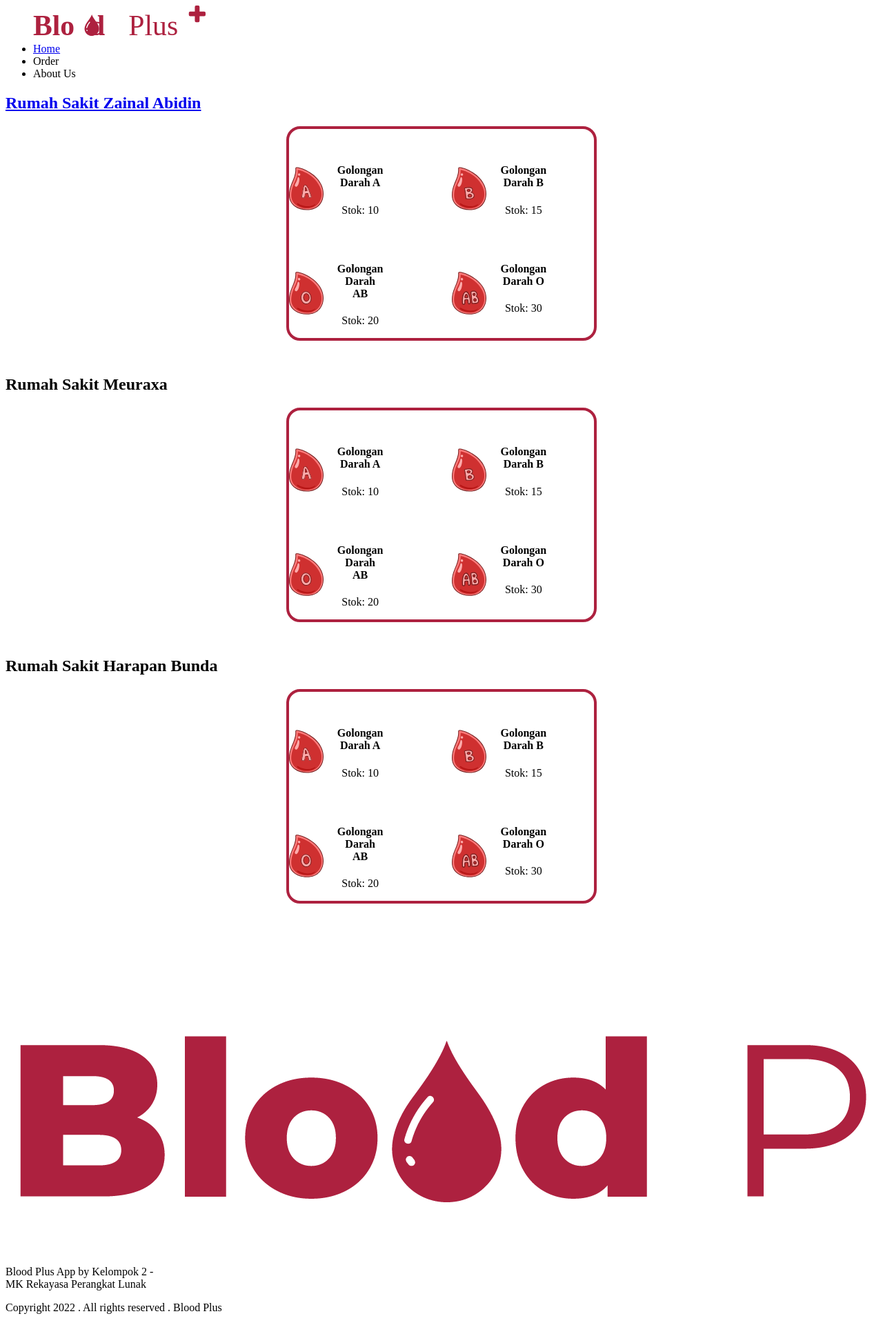
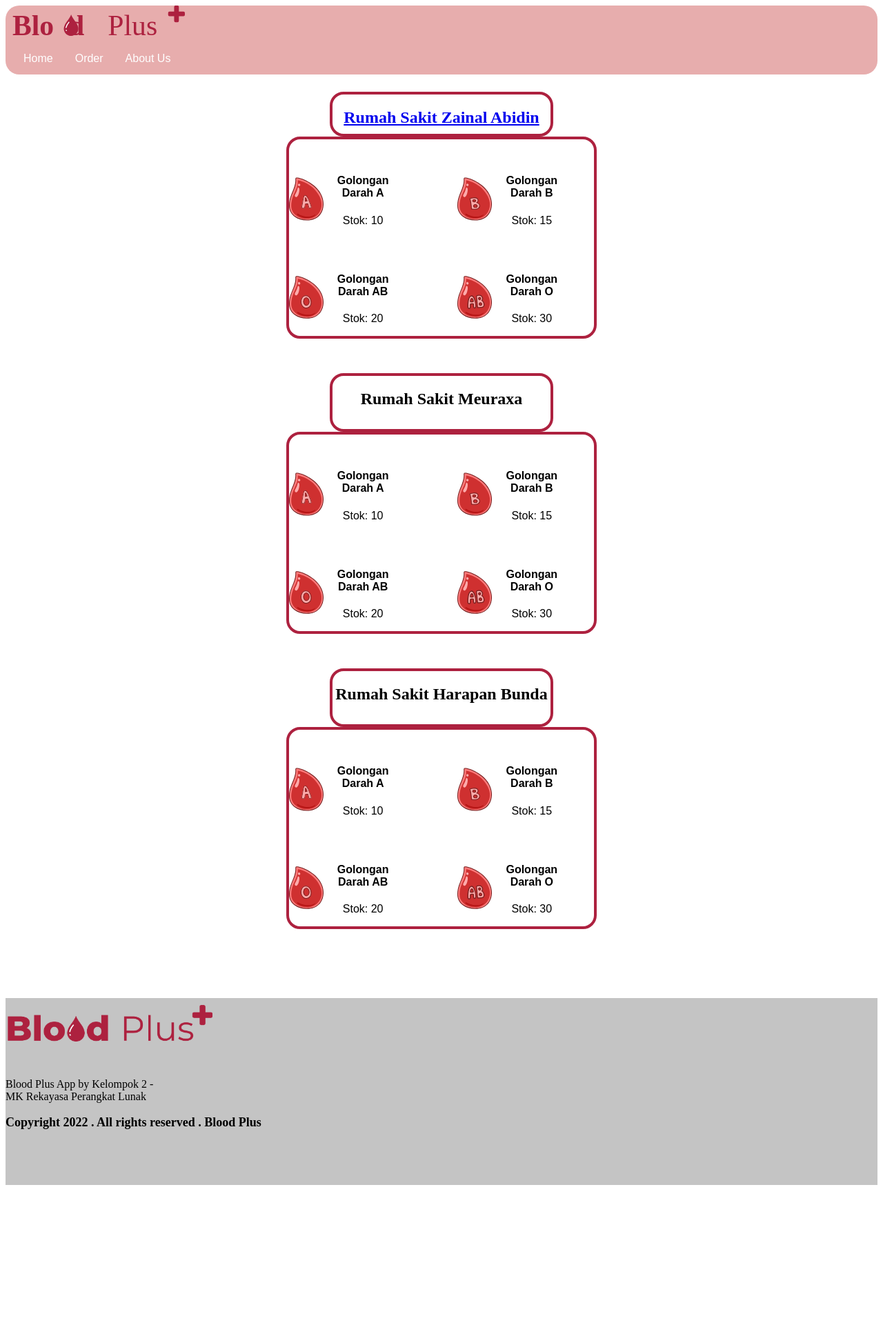
Before and after one commit to rahmat29ferdi/Sistem-Pendataan-Donor-Darah, a PHP site: page /Tampilanrs.html in a window 1280 px wide; the page is wider, and only the part inside the window is pictured. Shown: that part at 69% size. After the commit the page ends 1718 px from the top of that part, so only its background shows below. Run offline with PHP 8.4, Linux system fonts and the light colour scheme.

Commit message:
Update Tampilanrs.css

```diff
--- a/css/Tampilanrs.css
+++ b/css/Tampilanrs.css
@@ -1,9 +1,46 @@
-input[type=text] {
-  width: 130px;
-  -webkit-transition: width 0.4s ease-in-out;
-  transition: width 0.4s ease-in-out;
+ul {
+  list-style-type: none;
+  margin: 0;
+  padding: 0;
+  overflow: hidden;
+  background-color: rgb(231, 173, 173);
+  border-radius: 20px;
+  padding-left: 10px;
+  margin-bottom: 25px;
 }
 
+li {
+  float: left;
+}
+
+li a {
+  display: block;
+  color: white;
+  text-align: center;
+  padding: 14px 16px;
+  text-decoration: none;
+  font-family: 'Poppins', sans-serif;
+}
+
+/* Change the link color to #111 (black) on hover */
+li a:hover {
+  background-color: #111;
+}
+
+.judul{
+  border: 4px solid #AD213F;
+  border-radius: 20px;
+  margin-bottom: 20px;
+  margin-top: 20px;
+  width: 25%;
+  margin: 0 auto;
+  text-align: center;
+  padding-bottom: 10px;
+}
+
+.text{
+  font-family: 'Poppins', sans-serif;
+}
 .za{
 border: 4px solid #AD213F;
 border-radius: 20px;
@@ -108,3 +145,30 @@ text-align: center;
 .hbd .darah2 .text {
   margin-right: 100px
 }
+
+/* footer */
+section.footer {
+  margin-top: 10px;
+  background-color: #C4C4C4;
+  padding-top: 10px;
+}
+
+section.footer img {
+  width: 300px;
+  margin-bottom: 25px;
+}
+
+section.footer a {
+  display: block;
+  font-weight: 400;
+  font-size: 16px;
+  color: black;
+  text-decoration: none;
+  margin-top: 10px;
+}
+
+section.footer p.copy {
+  font-weight: bold;
+  font-size: 18px;
+  padding-bottom: 80px;
+}
```
